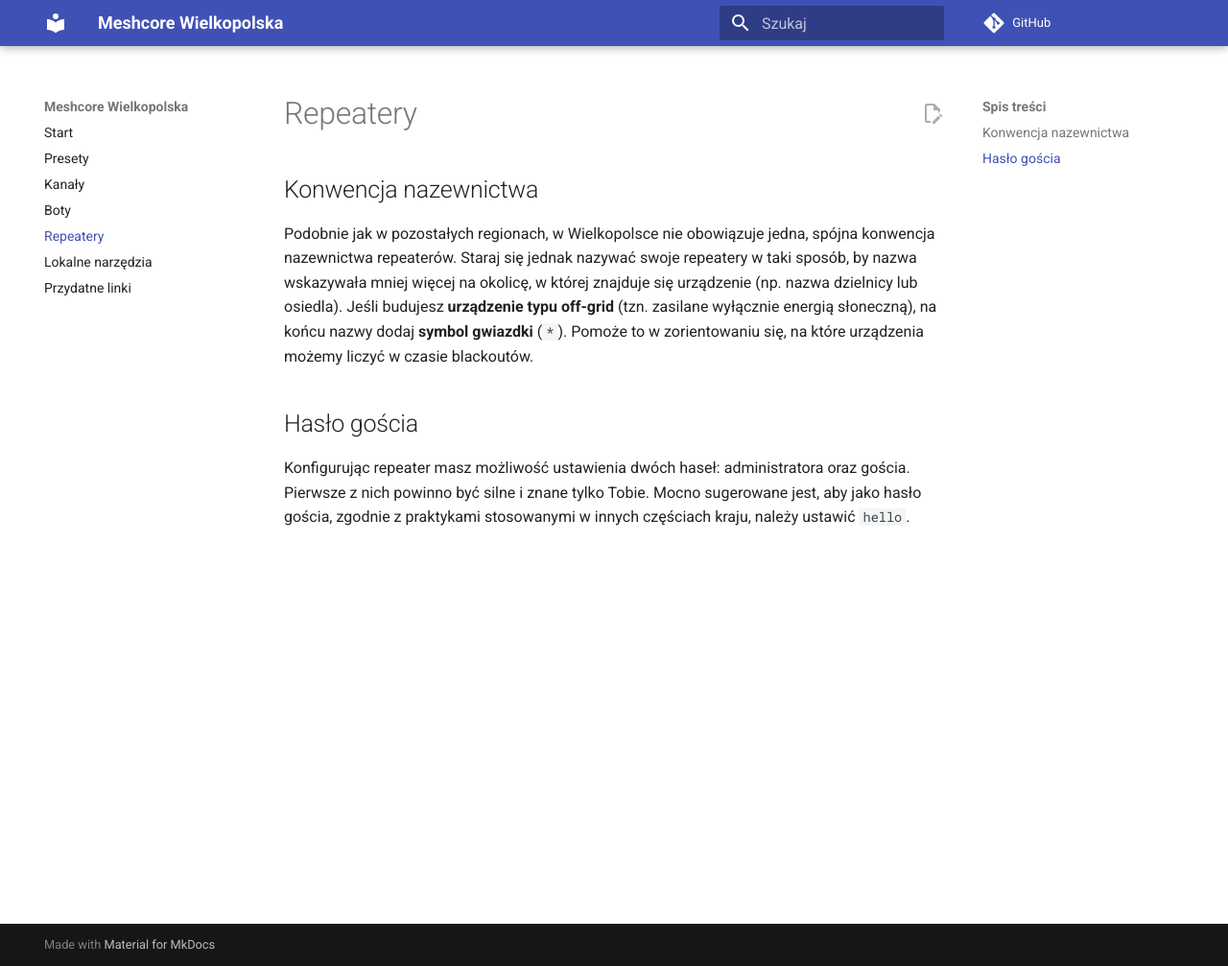
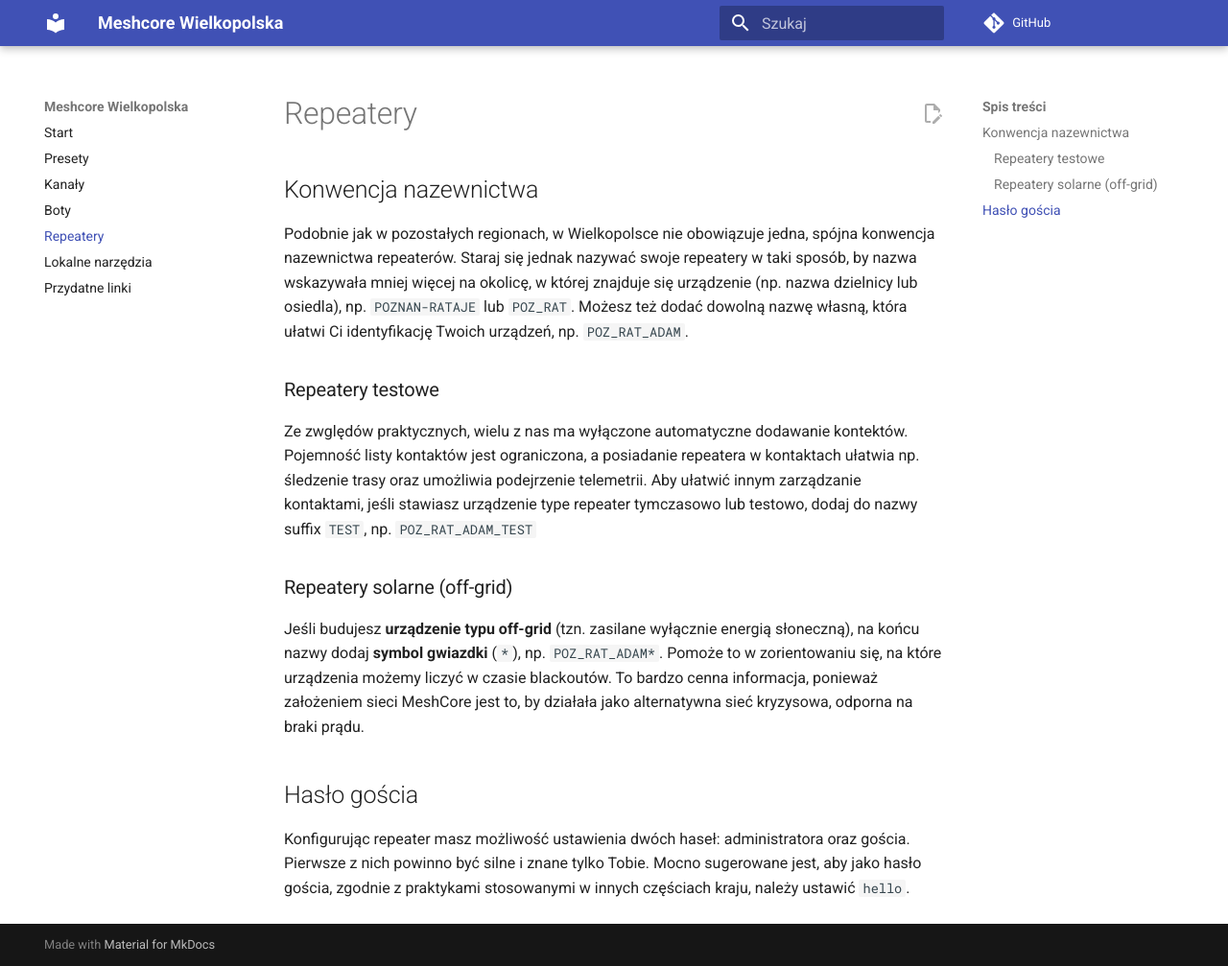
Before and after one commit to chybaDapi/awesome-meshcore-wlkp, an MkDocs documentation site: the page built from docs/repeaters.md, in a window 1280 px wide and 1007 px high. Shown: the whole window at 96% size. Built offline with MkDocs 1.6.1 and Material for MkDocs 9.7.7, drawn with Linux system fonts in a browser that asks for light colours; comment, search, counter and statistics services are not loaded.

Commit message:
Added info about TEST suffix for test repeaters.

```diff
--- a/docs/repeaters.md
+++ b/docs/repeaters.md
@@ -1,9 +1,21 @@
 ## Konwencja nazewnictwa
 Podobnie jak w pozostałych regionach, w Wielkopolsce nie obowiązuje jedna, spójna konwencja nazewnictwa repeaterów.
 Staraj się jednak nazywać swoje repeatery w taki sposób, by nazwa wskazywała mniej więcej na okolicę, w której znajduje
-się urządzenie (np. nazwa dzielnicy lub osiedla). Jeśli budujesz **urządzenie typu off-grid** (tzn. zasilane wyłącznie
-energią słoneczną), na końcu nazwy dodaj **symbol gwiazdki** (`*`). Pomoże to w zorientowaniu się, na które urządzenia
-możemy liczyć w czasie blackoutów.
+się urządzenie (np. nazwa dzielnicy lub osiedla), np. `POZNAN-RATAJE` lub `POZ_RAT`. Możesz też dodać dowolną nazwę
+własną, która ułatwi Ci identyfikację Twoich urządzeń, np. `POZ_RAT_ADAM`.
+
+### Repeatery testowe
+Ze zwględów praktycznych, wielu z nas ma wyłączone automatyczne dodawanie kontektów. Pojemność listy kontaktów jest
+ograniczona, a posiadanie repeatera w kontaktach ułatwia np. śledzenie trasy oraz umożliwia podejrzenie telemetrii.
+Aby ułatwić innym zarządzanie kontaktami, jeśli stawiasz urządzenie type repeater tymczasowo lub testowo, dodaj
+do nazwy suffix `TEST`, np. `POZ_RAT_ADAM_TEST`
+
+### Repeatery solarne (off-grid)
+Jeśli budujesz **urządzenie typu off-grid** (tzn. zasilane wyłącznie energią słoneczną), na końcu nazwy dodaj
+**symbol gwiazdki** (`*`), np. `POZ_RAT_ADAM*`. Pomoże to w zorientowaniu się, na które urządzenia możemy
+liczyć w czasie blackoutów. To bardzo cenna informacja, ponieważ założeniem sieci MeshCore jest to, by działała
+jako alternatywna sieć kryzysowa, odporna na braki prądu.
+
 
 ## Hasło gościa
 Konfigurując repeater masz możliwość ustawienia dwóch haseł: administratora oraz gościa. Pierwsze z nich powinno być silne
```
